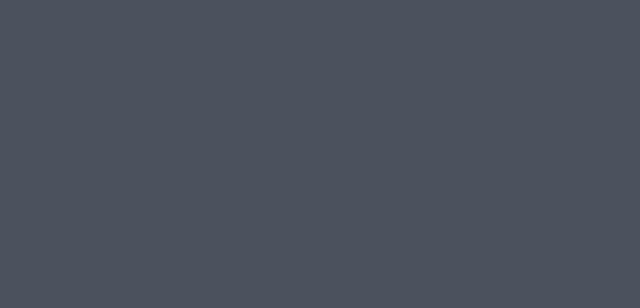
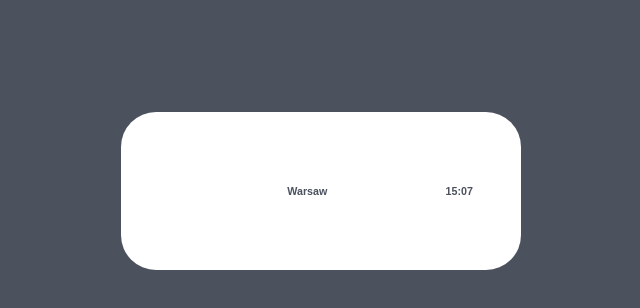
Before and after one commit to HabibAdavize/react-projects, a React (Vite) app in the folder weather-app/: page / in a window 1280 px wide. Shown: the top 308 px of the page, without its empty margins (319-959 px from the left). Built offline with nearby package versions, Linux system fonts and the light colour scheme.

Commit message:
Error Has been Resolved.. Made Some progress

```diff
--- a/weather-app/package.json
+++ b/weather-app/package.json
@@ -10,6 +10,7 @@
     "preview": "vite preview"
   },
   "dependencies": {
+    "@fortawesome/react-fontawesome": "^0.2.0",
     "react": "^18.2.0",
     "react-dom": "^18.2.0"
   },
--- a/weather-app/src/App.jsx
+++ b/weather-app/src/App.jsx
@@ -1,14 +1,13 @@
 import { useState } from 'react'
 import './App.css'
-import weatherApp from './Components/Weather App/weatherApp'
-
+import WeatherApp from  './Components/WeatherApp/index'
 
 function App() {
   const [count, setCount] = useState(0)
 
   return (
     <>
-      <weatherApp/>
+      <WeatherApp/>
     </>
   )
 }
--- a/weather-app/src/Components/Weather App/weatherApp.css
+++ /dev/null
@@ -1,18 +0,0 @@
-.container{
-    padding: 5rem 0 5rem;
-    height: 100%;
-}
-.content-wraapper{
-    display: flex;
-    justify-content: center;
-    align-items: center;
-    height: 100%;
-}
-.card-wrapper{
-    width: 100%;
-    max-width: 25rem;
-}
-.card{
-    color: #fff;
-    border-radius: 35px;
-}
--- a/weather-app/src/Components/Weather App/weatherApp.jsx
+++ /dev/null
@@ -1,17 +0,0 @@
-import React from 'react'
-import './weatherApp.css'
-const weatherApp = () => {
-  return (
-    <div clssName='container'>
-        <div className='content-wraapper'>
-          <div className='card-wrapper'>
-            <div className='card'>
-
-            </div>
-          </div>
-        </div>
-    </div>
-      )
-}
-
-      export default weatherApp
--- /dev/null
+++ b/weather-app/src/Components/WeatherApp/index.jsx
@@ -0,0 +1,24 @@
+import React from 'react'
+import './style.css'
+//import { FontAwesomeIcon } from '@fortawesome/react-fontawesome';
+//import { faSearch } from '@fortawesome/free-solid-svg-icons';
+const index = () => {
+  return (
+    <div className='container'>
+      <div className='content-wrapper'>
+        <div className='card-wrapper'>
+            <div className='card'>
+                <div className='card-body'>
+                    <div className='top'>
+                       <h6 className='country'>Warsaw</h6>
+                       <h6>15:07</h6>
+                    </div>
+                </div>
+            </div>
+        </div>
+      </div>
+    </div>
+  )
+}
+
+export default index
--- /dev/null
+++ b/weather-app/src/Components/WeatherApp/style.css
@@ -0,0 +1,31 @@
+
+
+/* Your other CSS rules here */
+.container{
+    padding: 5rem 0 5rem;
+    height: 100%;
+}
+.content-wrapper{
+    display: flex;
+    justify-content: center;
+    align-items: center;
+    height: 100%;
+}
+.card-wrapper{
+    width: 100%;
+    max-width: 25rem
+}
+.card{
+    color: #4B515D;
+    border-radius: 35px;
+    background-color: white;
+}
+.card-body{
+    padding: 1rem;
+}
+.top{
+    display: flex;
+}
+.country{
+    flex-grow: 1;
+}
--- a/weather-app/src/index.css
+++ b/weather-app/src/index.css
@@ -7,6 +7,7 @@ body {
   min-height: 100vh;
   margin: 0;
   background-color: #4B515D;
+  font-family: Arial, sans-serif;
 }
 
 /*body {
```
Also changed, not shown: 1 other file (tests, documents, lock files or other folders).
